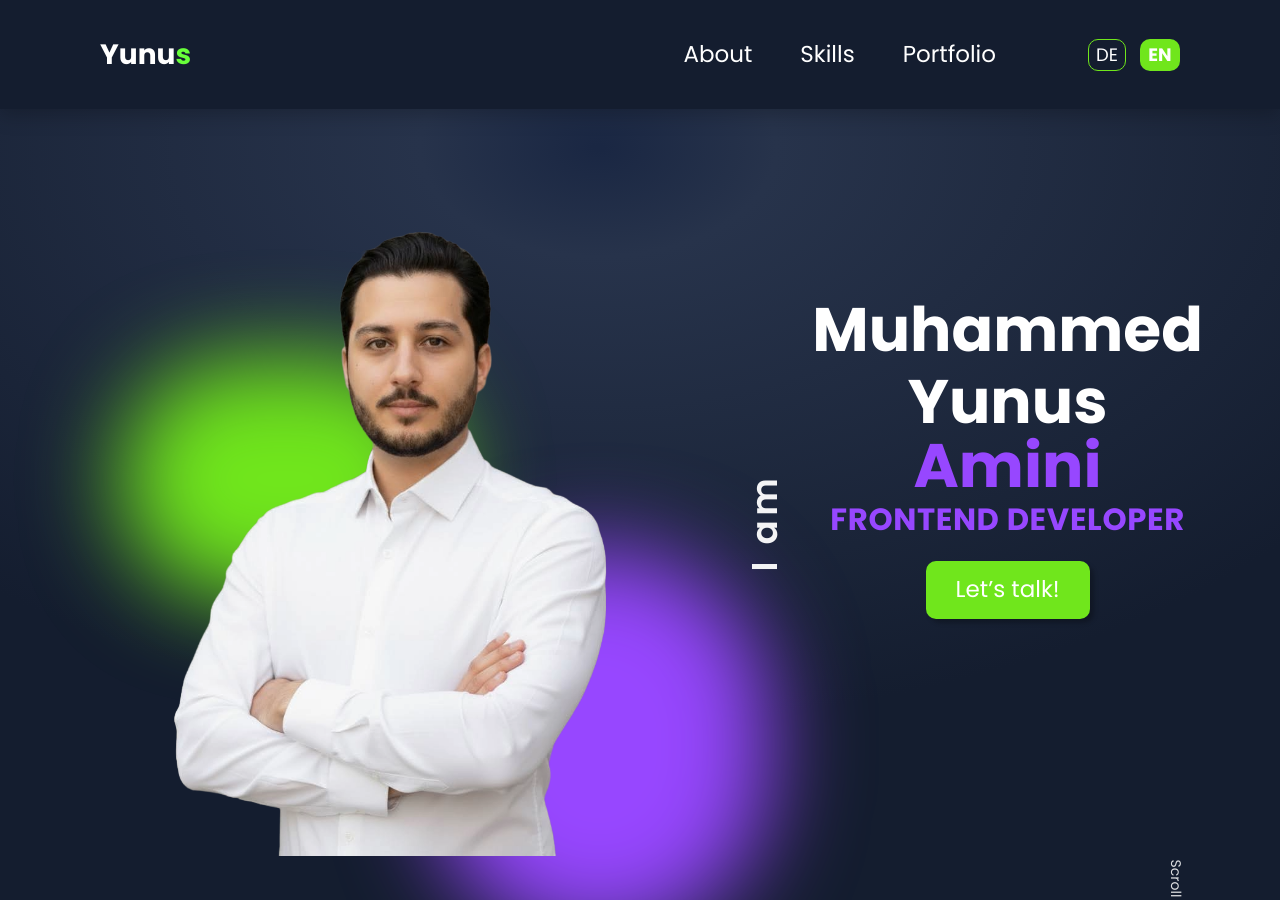
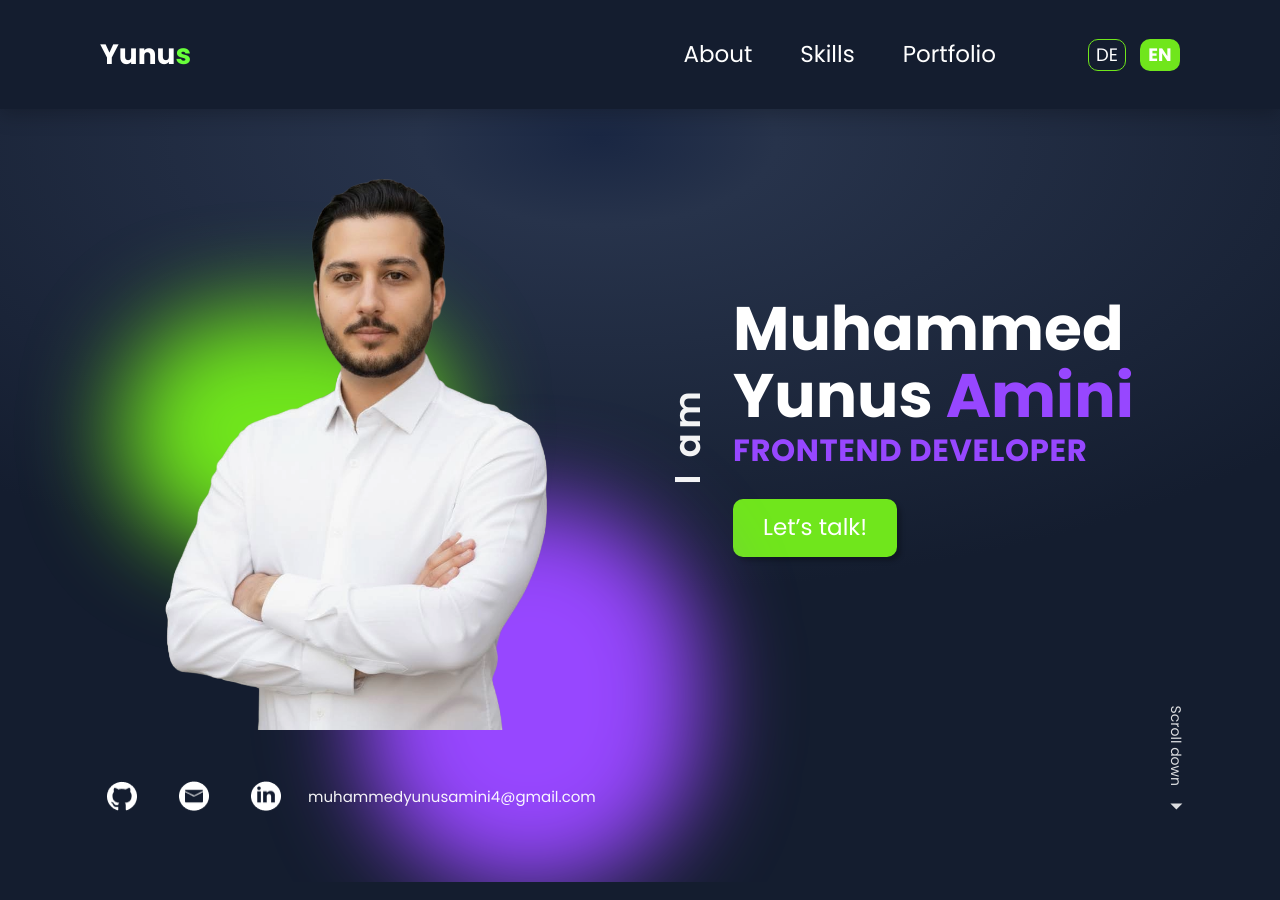
Before and after one commit to mya63/portfolio-2.0, an Angular app: page / in a window 1280 px wide. Shown: the top 900 px of the page. Built offline with nearby package versions, Linux system fonts and the light colour scheme.

Commit message:
fix: hero

```diff
--- a/src/app/pages/home/hero/hero.scss
+++ b/src/app/pages/home/hero/hero.scss
@@ -8,10 +8,11 @@
 
 .hero{
   position: relative;
-  padding: 80px 0 120px;
-  min-height: calc(100vh - 0px);
-  overflow: visible;
-}.hero-bg{ position:absolute; inset:0;
+  padding: 32px 0 64px;
+  min-height: calc(100vh - var(--header-height));
+  overflow: hidden;
+}
+.hero-bg{ position:absolute; inset:0;
   background:radial-gradient(102.53% 81.55% at 46.74% 3.94%, #1A2743 0.37%, #27334B 13.54%, #141D2F 71.91%);
   z-index:0;
 }
@@ -33,17 +34,20 @@
 }
 
 .hero .container.hero-grid{
-  position:relative; z-index:2;
-  display:grid; grid-template-columns:1.05fr 1fr;
-  align-items:stretch;      /* <— wichtig: linke Spalte darf hoch werden */
-  gap:48px;
+  position: relative;
+  z-index: 2;
+  display: grid;
+  grid-template-columns: minmax(320px, 560px) minmax(320px, 520px);
+  justify-content: center;
+  align-items: center;
+  gap: 24px;
 }
 
 /* ==== Linke Spalte ==== */
 .hero-photo-wrap{
-  position:relative;
-  width:min(640px,46vw);
-  margin:0 auto 0 0;
+  position: relative;
+  width: min(520px, 42vw);
+  margin: 0;
 }
 
 /* Glows bleiben absolut hinter dem Bild */
@@ -72,36 +76,82 @@
 
 /* Kontaktleiste */
 .hero-contact{
-  --contact-offset: 24px; --contact-gap: 28px;
-  position:relative; margin-top:var(--contact-offset);
-  display:flex; align-items:center; gap:var(--contact-gap); z-index:2;
+  position: relative;
+  margin-top: -8px;
+  display: flex;
+  align-items: center;
+  gap: 24px;
+  z-index: 2;
 }
+
+.hero-contact{
+  --contact-offset: 20px;
+  --contact-gap: 20px;
+  position: relative;
+  margin-top: var(--contact-offset);
+  display: flex;
+  align-items: center;
+  gap: var(--contact-gap);
+  z-index: 2;
+}
+
+.hero-cta{
+  margin-top: 8px;
+}
+
 .hero-socials{ display:flex; align-items:center; gap:28px; }
 .hero-socials .ico{ display:grid; place-items:center; width:44px; height:44px; border-radius:999px; text-decoration:none; outline:none; }
 .hero-socials .ico img{ width:30px; height:30px; transition:transform .15s ease; }
 .hero-socials .ico:hover img, .hero-socials .ico:focus-visible img{ transform:scale(1.33); }
 .hero-socials .ico:focus-visible{ box-shadow:0 0 0 2px #9747FF; border-radius:999px; }
-.hero-mail{ color:#fff; text-decoration:none; font:500 16px/1.3 'Poppins',sans-serif; opacity:.95; }
+
+.hero-mail{
+  color: #fff;
+  text-decoration: none;
+  font: 500 15px/1.3 'Poppins', sans-serif;
+  opacity: .95;
+}
 
 /* ==== Rechte Spalte ==== */
 .hero-text{
-  display:grid; grid-template-columns:auto 1fr; grid-template-rows:auto auto auto;
-  align-items:end; column-gap:clamp(14px,1.6vw,22px); row-gap:10px;
+  display: grid;
+  grid-template-columns: auto 1fr;
+  align-items: center;
+  column-gap: 18px;
+  row-gap: 8px;
+  max-width: 520px;
 }
-.hero-text .title{ display:flex; flex-direction:column; align-items:center; }
+
+.hero-text .title{
+  display: flex;
+  flex-direction: column;
+  align-items: flex-start;
+}
 .hero-text .iam{
   grid-column:1; grid-row:1 / span 3; writing-mode:vertical-rl; transform:rotate(180deg);
   font-weight:600; font-size:clamp(22px,2.8vw,38px); letter-spacing:.12em; opacity:.95; align-self:center;
 }
 .name{
-  grid-column:2; grid-row:1; margin:0; line-height:1.04; font-family:'Poppins',system-ui,-apple-system,Segoe UI,Roboto,Arial,sans-serif;
-  font-weight:800; color:#fff; display:grid; gap:8px; font-size:clamp(34px,4.8vw,72px); z-index:2; text-align:center;
+  grid-column: 2;
+  grid-row: 1;
+  margin: 0;
+  line-height: 1.02;
+  font-family: 'Poppins', system-ui, -apple-system, Segoe UI, Roboto, Arial, sans-serif;
+  font-weight: 700;
+  color: #fff;
+  display: grid;
+  gap: 4px;
+  font-size: clamp(42px, 4.8vw, 76px);
+  z-index: 2;
+  text-align: left;
 }
 .name .name-row{ display:block; } .name .accent{ color:var(--purple); }
+
 .role{
   grid-column:2; grid-row:2; color:var(--purple); margin:6px 0 14px; font-weight:700;
-  font-size:clamp(18px,2.4vw,34px); letter-spacing:.02em; line-height:1.08; z-index:1; text-align:center;
+  font-size:clamp(18px,2.4vw,34px); letter-spacing:.02em; line-height:1.08; z-index:1; text-align: left;
 }
+
 .hero-text .btn{
   grid-column:2; grid-row:3; height:58px; padding:15px 30px; font-size:23px;
   margin-top:clamp(6px,.8vw,10px); border-radius:10px;
@@ -132,5 +182,13 @@
   .hero-text .btn{ height:52px; padding:12px 24px; font-size:18px; }
   .hero{ min-height:auto; }
   .scrolldown{ position:static; transform:none; margin-top:24px; justify-content:flex-end; }
-  .hero-contact{ --contact-offset:24px; --contact-gap:20px; margin-top:var(--contact-offset); }
-}
+.hero-contact{
+  --contact-offset: 20px;
+  --contact-gap: 20px;
+  position: relative;
+  margin-top: var(--contact-offset);
+  display: flex;
+  align-items: center;
+  gap: var(--contact-gap);
+  z-index: 2;
+}}
```
